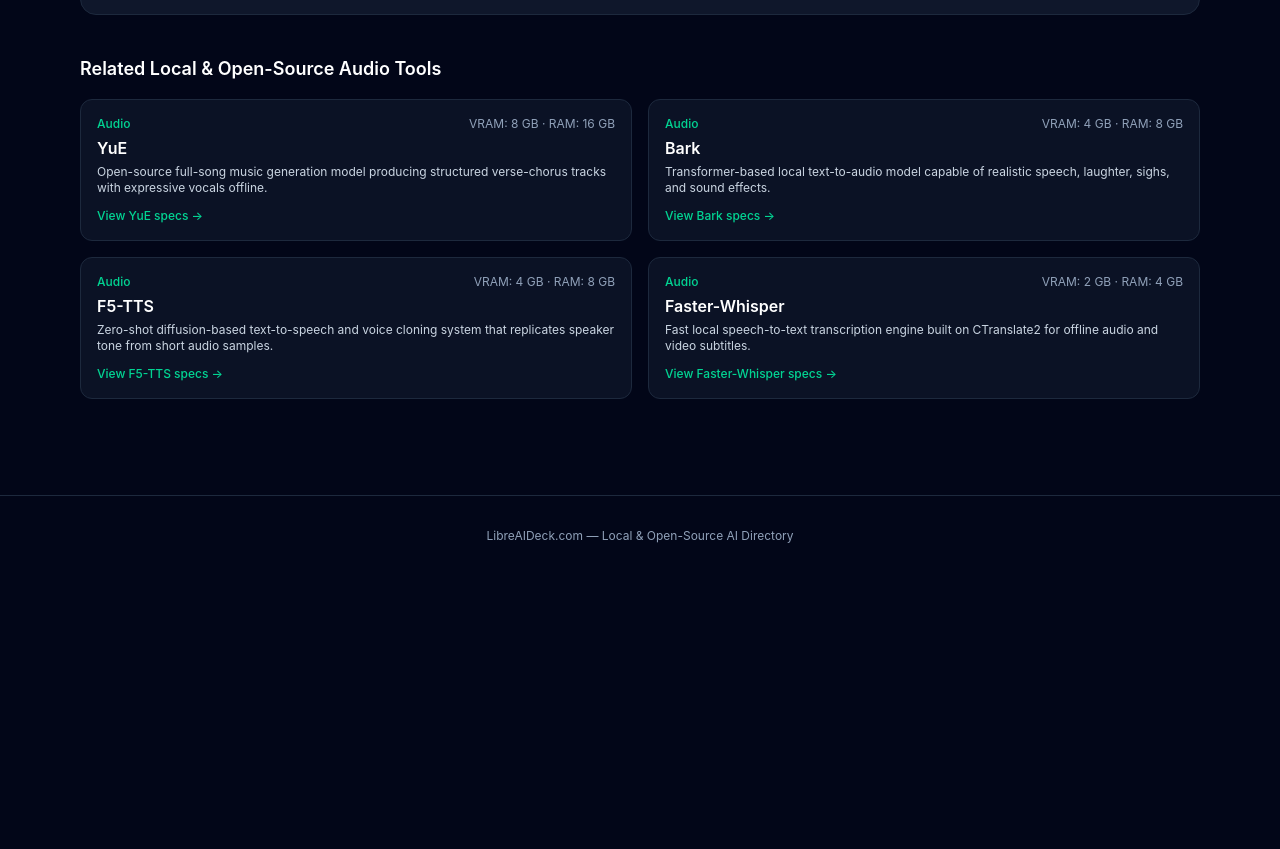
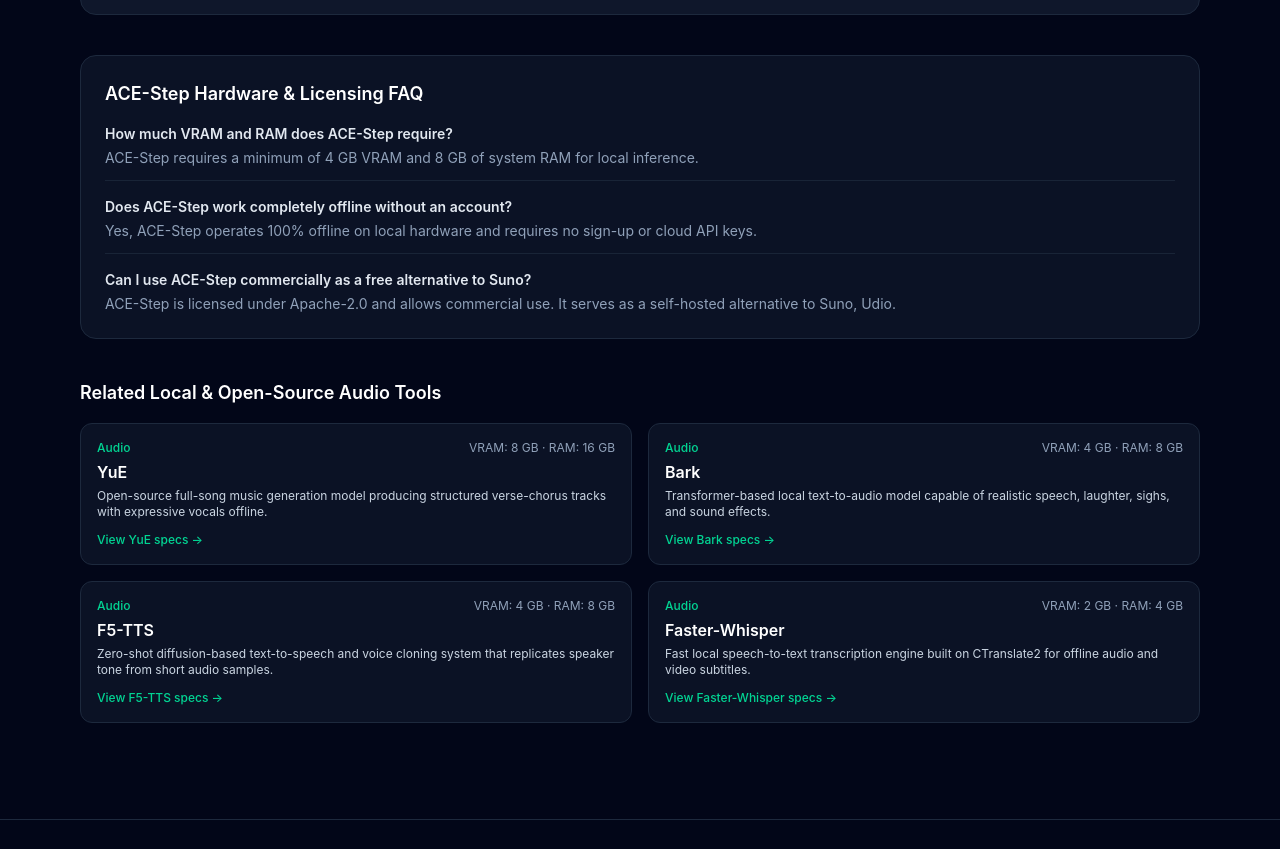
Before and after one commit to tranalvin28-coder/libreaideck, an Astro site: page /tool/ace-step in a window 1280 px wide. Shown: the part 910-1759 px from the top of the page. Before the commit the page ends 1486 px from the top, so only its background shows below. Built offline with nearby package versions, Linux system fonts and the light colour scheme; Astro itself is replaced by a stand-in of ours.

Commit message:
Optimize tool page SEO titles, meta descriptions, and FAQ schema

```diff
--- a/src/pages/tool/[slug].astro
+++ b/src/pages/tool/[slug].astro
@@ -30,18 +30,62 @@ const toSlug = (s: string) => s.toLowerCase().replace(/[^a-z0-9]+/g, "-").replac
 const siteUrl = (Astro.site ?? new URL("https://libreaideck.com")).toString().replace(/\/$/, "");
 const pageUrl = `${siteUrl}/tool/${tool.slug}`;
 const primaryAlt = tool.alternative_to[0];
+const allAlts = tool.alternative_to.join(", ");
+
+const vramText = tool.min_vram_gb === 0
+  ? `CPU-Only (${tool.min_ram_gb}GB RAM)`
+  : `${tool.min_vram_gb}GB VRAM`;
+
+const seoTitle = tool.min_vram_gb === 0
+  ? `${tool.name} (2026): CPU-Only Offline ${tool.category} AI (${tool.min_ram_gb}GB RAM)`
+  : `${tool.name} (2026): ${tool.min_vram_gb}GB VRAM Offline ${tool.category} AI`;
+
+const seoDescription = `${tool.tagline} Runs 100% offline (${vramText}, ${tool.license}). Free local alternative to ${allAlts || "cloud AI"} with real test notes.`;
+
+const faqList = [
+  {
+    q: `How much VRAM and RAM does ${tool.name} require?`,
+    a: tool.min_vram_gb === 0
+      ? `${tool.name} runs on CPU without a dedicated GPU and requires at least ${tool.min_ram_gb} GB of system RAM.`
+      : `${tool.name} requires a minimum of ${tool.min_vram_gb} GB VRAM and ${tool.min_ram_gb} GB of system RAM for local inference.`,
+  },
+  {
+    q: `Does ${tool.name} work completely offline without an account?`,
+    a: `${tool.runs_offline ? "Yes" : "No"}, ${tool.name} operates ${tool.runs_offline ? "100% offline on local hardware" : "with network access"} and ${tool.requires_signup ? "requires account sign-up" : "requires no sign-up or cloud API keys"}.`,
+  },
+  {
+    q: `Can I use ${tool.name} commercially as a free alternative to ${primaryAlt || "paid AI"}?`,
+    a: `${tool.name} is licensed under ${tool.license}${tool.commercial_use ? " and allows commercial use" : ""}. It serves as a self-hosted alternative to ${allAlts || "subscription AI tools"}.`,
+  },
+];
 
 const softwareSchema = {
   "@context": "https://schema.org",
   "@type": "SoftwareApplication",
   name: tool.name,
   description: tool.tagline,
-  applicationCategory: tool.category,
+  applicationCategory: `${tool.category}Application`,
   operatingSystem: tool.platforms.join(", "),
   license: tool.license,
+  memoryRequirements: `${tool.min_ram_gb} GB RAM${tool.min_vram_gb > 0 ? `, ${tool.min_vram_gb} GB VRAM` : " (CPU supported)"}`,
+  dateModified: tool.last_verified,
   url: pageUrl,
-  sameAs: tool.official_url,
+  sameAs: [tool.official_url, tool.github_repo ? `https://github.com/${tool.github_repo}` : null].filter(Boolean),
+  featureList: tool.pros,
   offers: { "@type": "Offer", price: "0", priceCurrency: "USD" },
+};
+
+const faqSchema = {
+  "@context": "https://schema.org",
+  "@type": "FAQPage",
+  mainEntity: faqList.map((item) => ({
+    "@type": "Question",
+    name: item.q,
+    acceptedAnswer: {
+      "@type": "Answer",
+      text: item.a,
+    },
+  })),
 };
 
 const breadcrumbItems = [
@@ -84,12 +128,13 @@ const breadcrumbSchema = {
 ---
 
 <BaseLayout
-  title={`${tool.name} — Hardware Specs, Offline Test & Review | LibreAIDeck`}
-  description={tool.tagline}
+  title={seoTitle}
+  description={seoDescription}
   ogType="article"
 >
   <script type="application/ld+json" set:html={JSON.stringify(softwareSchema)} />
   <script type="application/ld+json" set:html={JSON.stringify(breadcrumbSchema)} />
+  <script type="application/ld+json" set:html={JSON.stringify(faqSchema)} />
 
   <nav aria-label="Breadcrumb" class="mb-6 flex flex-wrap items-center gap-2 text-sm text-slate-400">
     <a href="/" class="text-emerald-400 hover:text-emerald-300">Directory</a>
@@ -203,6 +248,20 @@ const breadcrumbSchema = {
     </section>
   </article>
 
+  <section class="mt-10 bg-slate-900/70 border border-slate-800 rounded-2xl p-6">
+    <h2 class="text-lg font-semibold text-white mb-4">
+      {tool.name} Hardware &amp; Licensing FAQ
+    </h2>
+    <div class="space-y-4">
+      {faqList.map((item) => (
+        <div class="border-b border-slate-800/80 last:border-none pb-3 last:pb-0">
+          <h3 class="text-sm font-semibold text-slate-200 mb-1">{item.q}</h3>
+          <p class="text-sm text-slate-400">{item.a}</p>
+        </div>
+      ))}
+    </div>
+  </section>
+
   {relatedTools.length > 0 && (
     <section class="mt-10">
       <h2 class="text-lg font-semibold text-white mb-4">
```
